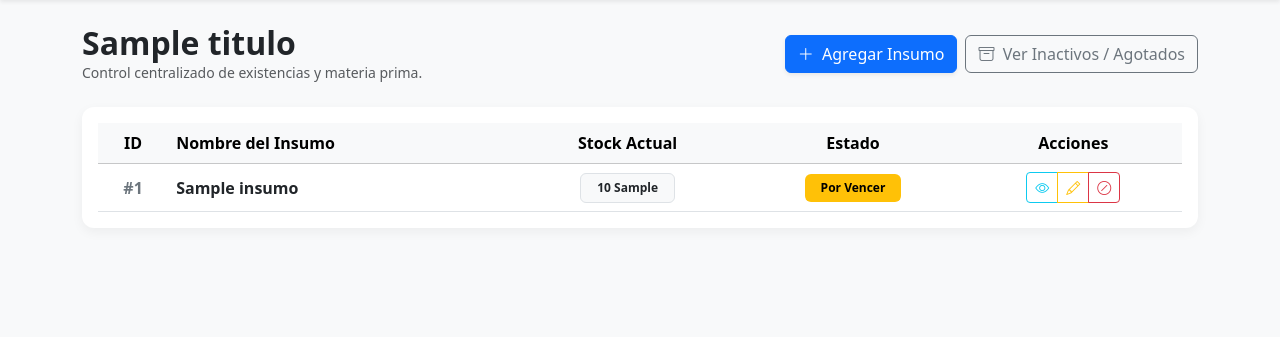
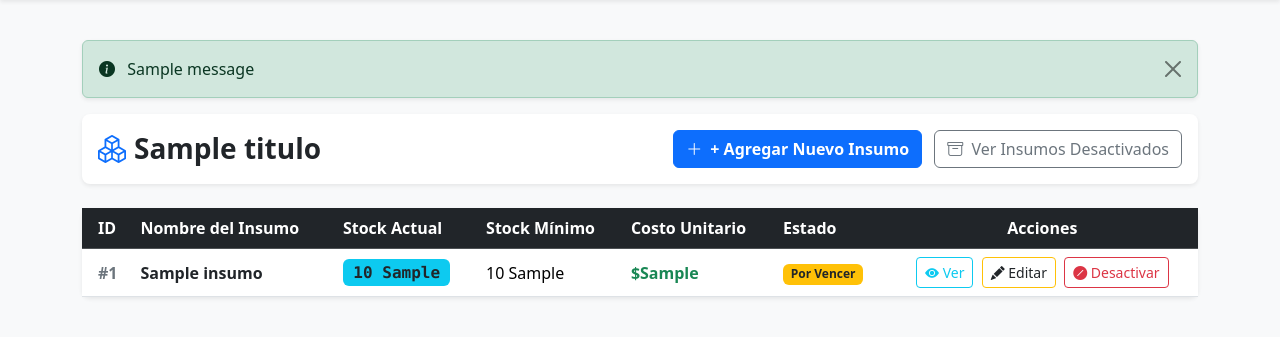
Before and after one commit to abrildiaz1713-create/hamburgueseria_project, a Django app: template hamburgueseria_project/gestion/templates/gestion/listar_insumos.html in a window 1280 px wide. Shown: the part 56-393 px from the top of the page. Run offline with Django 3.2, Linux system fonts and the light colour scheme; the template is opened without the code that fills it: most values are stand-ins (such as "Sample title", 1, 10 or a date in 2020); one stand-in notice (Sample message) is shown.

Commit message:
Actualicé listado de insumos

```diff
--- a/hamburgueseria_project/gestion/templates/gestion/listar_insumos.html
+++ b/hamburgueseria_project/gestion/templates/gestion/listar_insumos.html
@@ -3,40 +3,38 @@
 <head>
     <meta charset="UTF-8">
     <meta name="viewport" content="width=device-width, initial-scale=1.0">
-    <title>{{ titulo|default:"Gestión de Insumos" }} - Hamburguesería</title>
-    <!-- Bootstrap 5 CSS para diseño profesional -->
+    <title>{{ titulo }} - Hamburguesería</title>
+    <!-- Bootstrap 5 CSS -->
     <link href="https://cdn.jsdelivr.net/npm/bootstrap@5.3.2/dist/css/bootstrap.min.css" rel="stylesheet">
-    <!-- Iconos de Bootstrap -->
     <link rel="stylesheet" href="https://cdn.jsdelivr.net/npm/bootstrap-icons@1.11.1/font/bootstrap-icons.css">
-    <style>
-        body { background-color: #f8f9fa; }
-        .card-custom { border: none; border-radius: 12px; box-shadow: 0 4px 12px rgba(0,0,0,0.05); }
-        .table-hover tbody tr:hover { background-color: #f1f3f5; }
-        .badge-disponible { background-color: #198754; }
-        .badge-por-vencer { background-color: #ffc107; color: #000; }
-        .badge-agotado { background-color: #dc3545; }
-    </style>
 </head>
-<body>
+<body class="bg-light">
 
     <!-- Navegación Superior -->
     <nav class="navbar navbar-expand-lg navbar-dark bg-dark mb-4 shadow-sm">
         <div class="container">
-            <a class="navbar-brand fw-bold" href="#"><i class="bi bi-shop me-2"></i>Hamburguesería Admin</a>
+            <a class="navbar-brand fw-bold" href="{% url 'listar_insumos' %}"><i class="bi bi-shop me-2"></i>Hamburguesería Admin</a>
         </div>
     </nav>
 
-    <div class="container pb-5">
+    <div class="container py-3">
+        <!-- BLOQUE DE MENSAJES / ALERTAS -->
+        {% if messages %}
+            {% for message in messages %}
+                <div class="alert alert-{% if message.tags == 'error' %}danger{% else %}{{ message.tags }}{% endif %} alert-dismissible fade show shadow-sm" role="alert">
+                    <i class="bi bi-info-circle-fill me-2"></i> {{ message }}
+                    <button type="button" class="btn-close" data-bs-dismiss="alert" aria-label="Close"></button>
+                </div>
+            {% endfor %}
+        {% endif %}
 
-        <!-- Encabezado y Acciones Principales -->
-        <div class="d-flex justify-content-between align-items-center mb-4 flex-wrap gap-2">
+        <!-- Encabezado y Acciones -->
+        <div class="card border-0 shadow-sm rounded-3 mb-4">
+            <div class="card-body d-flex flex-column flex-md-row justify-content-between align-items-center py-3">
+                <h3 class="fw-bold text-dark mb-3 mb-md-0"><i class="bi bi-boxes text-primary me-2"></i>{{ titulo }}</h3>
                 <div>
-                <h2 class="fw-bold mb-0 text-dark">{{ titulo|default:"Gestión de Insumos" }}</h2>
-                <p class="text-muted small mb-0">Control centralizado de existencias y materia prima.</p>
-            </div>
-            <div class="d-flex gap-2">
-                <a href="{% url 'crear_insumo' %}" class="btn btn-primary shadow-sm">
-                    <i class="bi bi-plus-lg me-1"></i> Agregar Insumo
+                    <a href="{% url 'crear_insumo' %}" class="btn btn-primary fw-bold me-2">
+                        <i class="bi bi-plus-lg me-1"></i> + Agregar Nuevo Insumo
                     </a>
                     {% if es_inactivo %}
                         <a href="{% url 'listar_insumos' %}" class="btn btn-outline-success">
@@ -44,84 +42,76 @@
                         </a>
                     {% else %}
                         <a href="{% url 'listar_insumos_inactivos' %}" class="btn btn-outline-secondary">
-                        <i class="bi bi-archive me-1"></i> Ver Inactivos / Agotados
+                            <i class="bi bi-archive me-1"></i> Ver Insumos Desactivados
                         </a>
                     {% endif %}
                 </div>
             </div>
+        </div>
 
-        <!-- Tabla de Datos -->
-        <div class="card card-custom p-3">
+        <!-- Tabla de Insumos -->
+        <div class="card border-0 shadow-sm rounded-3">
+            <div class="card-body p-0">
                 <div class="table-responsive">
                     <table class="table table-hover align-middle mb-0">
-                    <thead class="table-light">
+                        <thead class="table-dark">
                             <tr>
-                            <th scope="col" class="text-center">ID</th>
-                            <th scope="col">Nombre del Insumo</th>
-                            <th scope="col" class="text-center">Stock Actual</th>
-                            <th scope="col" class="text-center">Estado</th>
-                            <th scope="col" class="text-center">Acciones</th>
+                                <th class="ps-3">ID</th>
+                                <th>Nombre del Insumo</th>
+                                <th>Stock Actual</th>
+                                <th>Stock Mínimo</th>
+                                <th>Costo Unitario</th>
+                                <th>Estado</th>
+                                <th class="text-center">Acciones</th>
                             </tr>
                         </thead>
                         <tbody>
                             {% for insumo in insumos %}
                             <tr>
-                            <td class="text-center fw-bold text-secondary">#{{ insumo.insumo_id }}</td>
+                                <td class="ps-3 fw-bold text-secondary">#{{ insumo.insumo_id }}</td>
+                                <td class="fw-bold text-dark">{{ insumo.nombre_insumo }}</td>
                                 <td>
-                                <span class="fw-semibold text-dark">{{ insumo.nombre_insumo }}</span>
-                            </td>
-                            <td class="text-center">
-                                <span class="badge bg-light text-dark border px-3 py-2">
+                                    <span class="badge bg-info text-dark font-monospace fs-6">
                                         {{ insumo.stock_actual }} {{ insumo.unidad_medida }}
                                     </span>
                                 </td>
-                            <td class="text-center">
-                                {% if insumo.estado == 'disponible' %}
-                                    <span class="badge badge-disponible px-3 py-2">Disponible</span>
-                                {% elif insumo.estado == 'por vencer' %}
-                                    <span class="badge badge-por-vencer px-3 py-2">Por Vencer</span>
-                                {% else %}
-                                    <span class="badge badge-agotado px-3 py-2">Agotado / Inactivo</span>
-                                {% endif %}
+                                <td>{{ insumo.stock_minimo }} {{ insumo.unidad_medida }}</td>
+                                <td class="text-success fw-bold">${{ insumo.costo_unitario }}</td>
+                                <td>
+                                    <span class="badge {% if insumo.estado == 'disponible' %}bg-success{% elif insumo.estado == 'por vencer' %}bg-warning text-dark{% else %}bg-danger{% endif %} text-capitalize">
+                                        {{ insumo.estado }}
+                                    </span>
                                 </td>
                                 <td class="text-center">
-                                <div class="btn-group" role="group">
-                                    <!-- Botón Ojo (Ver Detalle) -->
-                                    <a href="{% url 'detalle_insumo' insumo.insumo_id %}" class="btn btn-sm btn-outline-info" title="Ver Detalle">
-                                        <i class="bi bi-eye"></i>
+                                    <a href="{% url 'detalle_insumo' insumo.insumo_id %}" class="btn btn-sm btn-outline-info me-1" title="Ver Detalle">
+                                        <i class="bi bi-eye-fill"></i> Ver
                                     </a>
 
                                     {% if es_inactivo %}
-                                        <!-- Botón Reactivar -->
-                                        <a href="{% url 'activar_insumo' insumo.insumo_id %}" class="btn btn-sm btn-outline-success" title="Reactivar">
-                                            <i class="bi bi-check-lg"></i> Reactivar
+                                        <a href="{% url 'activar_insumo' insumo.insumo_id %}" class="btn btn-sm btn-success" title="Activar">
+                                            <i class="bi bi-check-lg"></i> Activar
                                         </a>
                                     {% else %}
-                                        <!-- Botón Editar -->
-                                        <a href="{% url 'editar_insumo' insumo.insumo_id %}" class="btn btn-sm btn-outline-warning" title="Editar">
-                                            <i class="bi bi-pencil"></i>
+                                        <a href="{% url 'editar_insumo' insumo.insumo_id %}" class="btn btn-sm btn-outline-warning text-dark me-1" title="Editar">
+                                            <i class="bi bi-pencil-fill"></i> Editar
                                         </a>
-                                        <!-- Botón Desactivar -->
-                                        <a href="{% url 'desactivar_insumo' insumo.insumo_id %}"
-                                           class="btn btn-sm btn-outline-danger"
-                                           title="Desactivar"
-                                           onclick="return confirm('¿Desea desactivar este insumo?');">
-                                            <i class="bi bi-slash-circle"></i>
+                                        <a href="{% url 'desactivar_insumo' insumo.insumo_id %}" class="btn btn-sm btn-outline-danger" onclick="return confirm('¿Desea desactivar este insumo?');" title="Desactivar">
+                                            <i class="bi bi-slash-circle-fill"></i> Desactivar
                                         </a>
                                     {% endif %}
-                                </div>
                                 </td>
                             </tr>
                             {% empty %}
                             <tr>
-                            <td colspan="5" class="text-center py-4 text-muted">
-                                <i class="bi bi-inbox display-6 d-block mb-2"></i>
-                                No hay insumos registrados en esta sección.
+                                <td colspan="7" class="text-center py-4 text-muted">
+                                    <i class="bi bi-inbox fs-2 d-block mb-2"></i>
+                                    No hay insumos registrados en esta lista.
                                 </td>
                             </tr>
                             {% endfor %}
                         </tbody>
                     </table>
+                </div>
             </div>
         </div>
 
```
Lines whose indentation alone changed are shown as unchanged.
